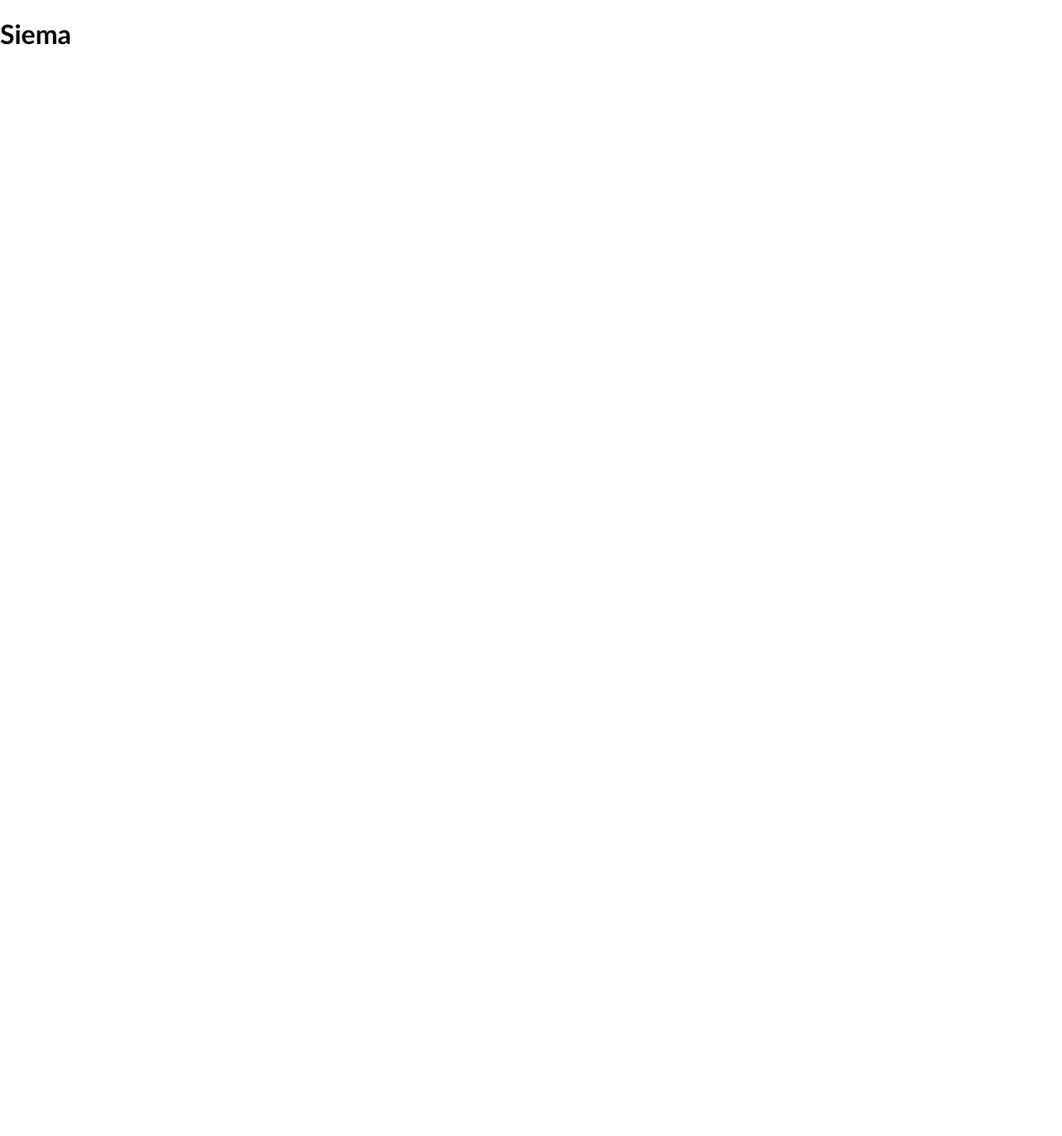
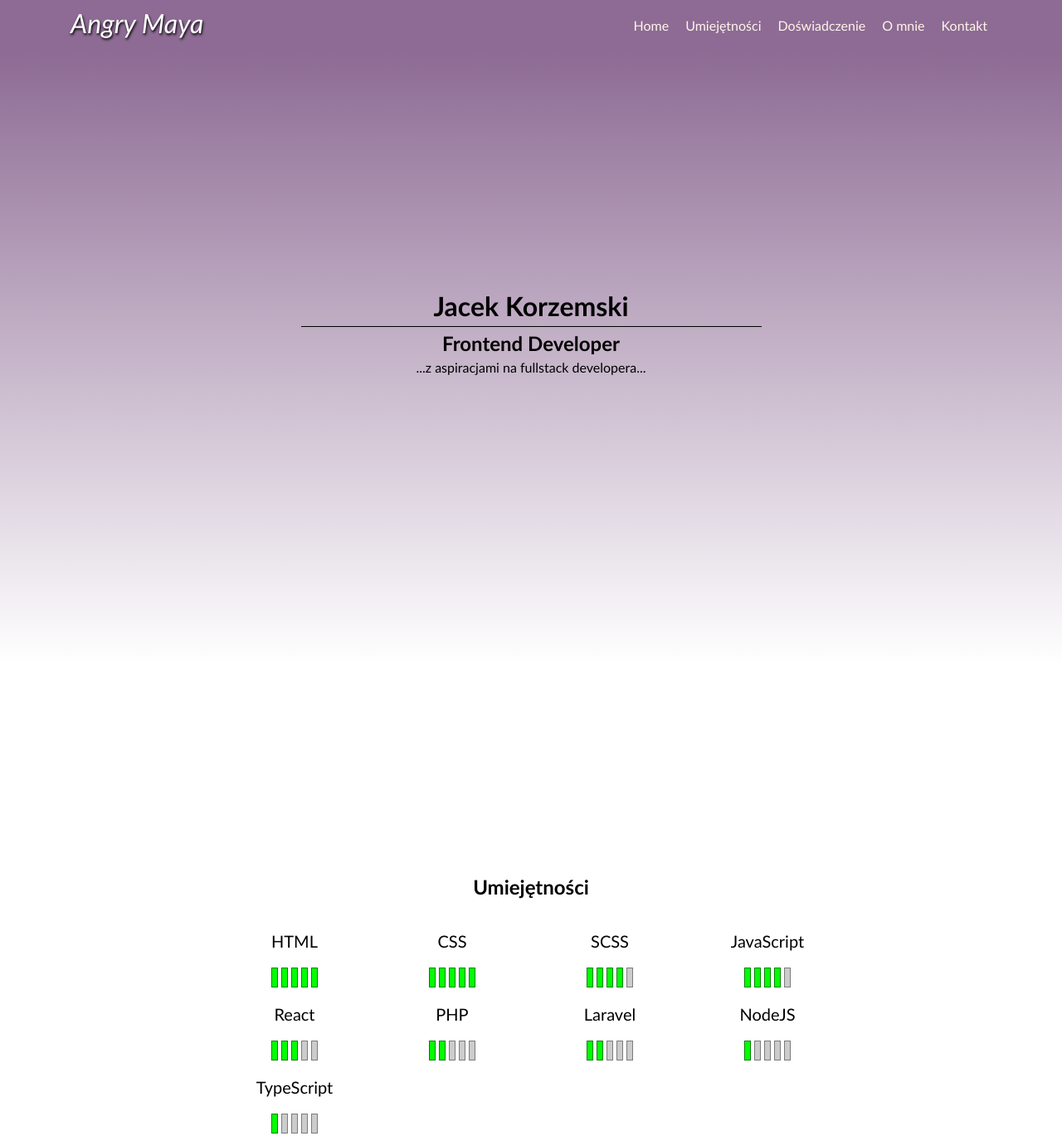
Before and after one commit to jacek-korzemski/angry-maya-website, a Gatsby site: page / in a window 1280 px wide. Shown: the top 1369 px of the page at 83% size. Before the commit the page ends 800 px from the top, so only its background shows below. Built offline with nearby package versions, Linux system fonts and the light colour scheme; Gatsby itself is replaced by a stand-in of ours.

Commit message:
content skeleton 30%

```diff
--- a/src/assets/main-css/Layout.css
+++ b/src/assets/main-css/Layout.css
@@ -1,3 +1,12 @@
+:root {
+    --main-color-1: #8d6b94;
+    --main-color-2: #b185a7;
+    --main-color-3: #c3a29e;
+    --main-color-4: #e8dbc5;
+    --main-color-5: #fff4e9;
+    --text-color: #414141;
+}
+
 body {
     margin: 0;
     padding: 0;
--- /dev/null
+++ b/src/components/Layout/Header.js
@@ -0,0 +1,42 @@
+import React from "react";
+import { Link } from "gatsby";
+import TopBar from "components/_StyledComponents/Header/TopBar";
+import MainMenu from "components/_StyledComponents/Header/MainMenu";
+import LogoText from "components/_StyledComponents/Header/LogoText";
+
+const Header = () => {
+    return (
+        <TopBar>
+            <div className="container">
+                <div className="row">
+                    <div className="col-12 col-sm-6 col-md-5 col-lg-4">
+                        <LogoText>Angry Maya</LogoText>
+                    </div>
+                    <div className="col-12 col-sm-6 col-md-7 col-lg-8">
+                        <MainMenu>
+                            <ul>
+                                <li>
+                                    <Link to="#home">Home</Link>
+                                </li>
+                                <li>
+                                    <Link to="#skills">Umiejętności</Link>
+                                </li>
+                                <li>
+                                    <Link to="#exp">Doświadczenie</Link>
+                                </li>
+                                <li>
+                                    <Link to="#about">O mnie</Link>
+                                </li>
+                                <li>
+                                    <Link to="#contact">Kontakt</Link>
+                                </li>
+                            </ul>
+                        </MainMenu>
+                    </div>
+                </div>
+            </div>
+        </TopBar>
+    );
+};
+
+export default Header;
--- a/src/components/Layout/Layout.js
+++ b/src/components/Layout/Layout.js
@@ -1,9 +1,15 @@
 import React from "react";
 import "assets/main-css/Bootstrap.grid.css";
 import "assets/main-css/Layout.css";
+import Header from "./Header";
 
 const Layout = ({ children }) => {
-    return <>{children}</>;
+    return (
+        <>
+            <Header />
+            {children}
+        </>
+    );
 };
 
 export default Layout;
--- /dev/null
+++ b/src/components/SkillBolts/SkillBolts.js
@@ -0,0 +1,44 @@
+import React from "react";
+import styled from "styled-components";
+
+const Wrapper = styled.div`
+    display: flex;
+    flex-direction: column;
+    justify-content: center;
+    align-items: stretch;
+    p {
+        font-size: 20px;
+        text-align: center;
+    }
+    .bolts {
+        display: flex;
+        justify-content: center;
+        align-items: center;
+        gap: 4px;
+    }
+    .bolt {
+        width: 8px;
+        height: 24px;
+        border: 1px solid rgba(0, 0, 0, 0.4);
+        background: rgba(0, 0, 0, 0.2);
+        &.on {
+            border: 1px solid green;
+            background: lime;
+        }
+    }
+`;
+
+const SkillBolts = (props) => {
+    return (
+        <Wrapper>
+            <p>{props.name}</p>
+            <div className="bolts">
+                {[...Array(5)].map((elem, index) => (
+                    <div className={props.level > index ? "bolt on" : "bolt"}></div>
+                ))}
+            </div>
+        </Wrapper>
+    );
+};
+
+export default SkillBolts;
--- /dev/null
+++ b/src/components/_StyledComponents/Header/LogoText.js
@@ -0,0 +1,9 @@
+import styled from "styled-components";
+
+export default styled.div`
+    font-size: 32px;
+    line-height: 24px;
+    color: white;
+    text-shadow: 1px 2px 3px black;
+    font-style: italic;
+`;
--- /dev/null
+++ b/src/components/_StyledComponents/Header/MainMenu.js
@@ -0,0 +1,29 @@
+import styled from "styled-components";
+
+export default styled.nav`
+    ul,
+    li {
+        margin: 0;
+        padding: 0;
+        list-style-type: none;
+    }
+    ul {
+        width: 100%;
+        display: flex;
+        justify-content: flex-end;
+        align-items: center;
+        gap: 10px;
+    }
+    li {
+        a {
+            display: block;
+            padding: 5px;
+            text-decoration: none;
+            color: var(--main-color-5);
+            border-bottom: 1px solid transparent;
+            &:hover {
+                border-bottom: 1px solid var(--main-color-5);
+            }
+        }
+    }
+`;
--- /dev/null
+++ b/src/components/_StyledComponents/Header/TopBar.js
@@ -0,0 +1,11 @@
+import styled from "styled-components";
+
+export default styled.div`
+    position: fixed;
+    top: 0;
+    left: 0;
+    width: 100%;
+    padding: 16px 0;
+    background: var(--main-color-1);
+    z-index: 10;
+`;
--- /dev/null
+++ b/src/components/_StyledComponents/Home/Hero.js
@@ -0,0 +1,18 @@
+import styled from "styled-components";
+
+export default styled.div`
+    width: 100%;
+    height: 100vh;
+    background: linear-gradient(180deg, var(--main-color-1) calc(0% + 62px), white 100%);
+    display: flex;
+    justify-content: center;
+    align-items: center;
+    flex-direction: column;
+    h1,
+    h2,
+    h3,
+    p {
+        text-align: center;
+        margin: 5px 0;
+    }
+`;
--- /dev/null
+++ b/src/components/_StyledComponents/SingleElements/Line.js
@@ -0,0 +1,8 @@
+import styled from "styled-components";
+
+export default styled.div`
+    width: ${(props) => (props.width ? props.width : "100%")};
+    height: ${(props) => (props.height ? props.height : "1px")};
+    background: ${(props) => (props.color ? props.color : "black")};
+    margin: ${(props) => (props.margin ? props.margin : "0 auto")};
+`;
--- /dev/null
+++ b/src/components/_StyledComponents/SingleElements/Section.js
@@ -0,0 +1,16 @@
+import styled from "styled-components";
+
+export default styled.section`
+    min-height: 100vh;
+    display: flex;
+    flex-direction: column;
+    justify-content: center;
+    align-items: center;
+    padding: 60px 0;
+    h1,
+    h2,
+    h3,
+    h4 {
+        text-align: center;
+    }
+`;
--- /dev/null
+++ b/src/data/skills.js
@@ -0,0 +1,38 @@
+export const skills = [
+    {
+        name: "HTML",
+        level: 5,
+    },
+    {
+        name: "CSS",
+        level: 5,
+    },
+    {
+        name: "SCSS",
+        level: 4,
+    },
+    {
+        name: "JavaScript",
+        level: 4,
+    },
+    {
+        name: "React",
+        level: 3,
+    },
+    {
+        name: "PHP",
+        level: 2,
+    },
+    {
+        name: "Laravel",
+        level: 2,
+    },
+    {
+        name: "NodeJS",
+        level: 1,
+    },
+    {
+        name: "TypeScript",
+        level: 1,
+    },
+];
--- a/src/pages/index.js
+++ b/src/pages/index.js
@@ -1,11 +1,52 @@
 import React from "react";
 import Layout from "components/Layout/Layout";
 import Seo from "components/Seo/Seo";
+import Hero from "components/_StyledComponents/Home/Hero";
+import Line from "components/_StyledComponents/SingleElements/Line";
+import Section from "components/_StyledComponents/SingleElements/Section";
+import SkillBolts from "../components/SkillBolts/SkillBolts";
+import { skills } from "data/skills";
 
 const IndexPage = () => (
     <Layout>
         <Seo title="Home" />
-        <h1>Siema</h1>
+        <Hero id="home">
+            <div className="container">
+                <h1>Jacek Korzemski</h1>
+                <Line width="50%" />
+                <h2>Frontend Developer</h2>
+                <p>...z aspiracjami na fullstack developera...</p>
+            </div>
+        </Hero>
+        <Section id="skills">
+            <div className="container">
+                <div className="row">
+                    <div className="col-12">
+                        <h2>Umiejętności</h2>
+                    </div>
+                    <div className="col-md-2"></div>
+                    <div className="col-md-8">
+                        <div className="row">
+                            {skills.map((elem, index) => (
+                                <div className="col-md-3" key={index}>
+                                    <SkillBolts name={elem.name} level={elem.level} />
+                                </div>
+                            ))}
+                        </div>
+                    </div>
+                    <div className="col-md-2"></div>
+                </div>
+            </div>
+        </Section>
+        <Section id="exp">
+            <div className="container">
+                <div className="row">
+                    <div className="col-12">
+                        <h2>Doświadczenie</h2>
+                    </div>
+                </div>
+            </div>
+        </Section>
     </Layout>
 );
 
```
Also changed, not shown: src/assets/logo.png (added).
